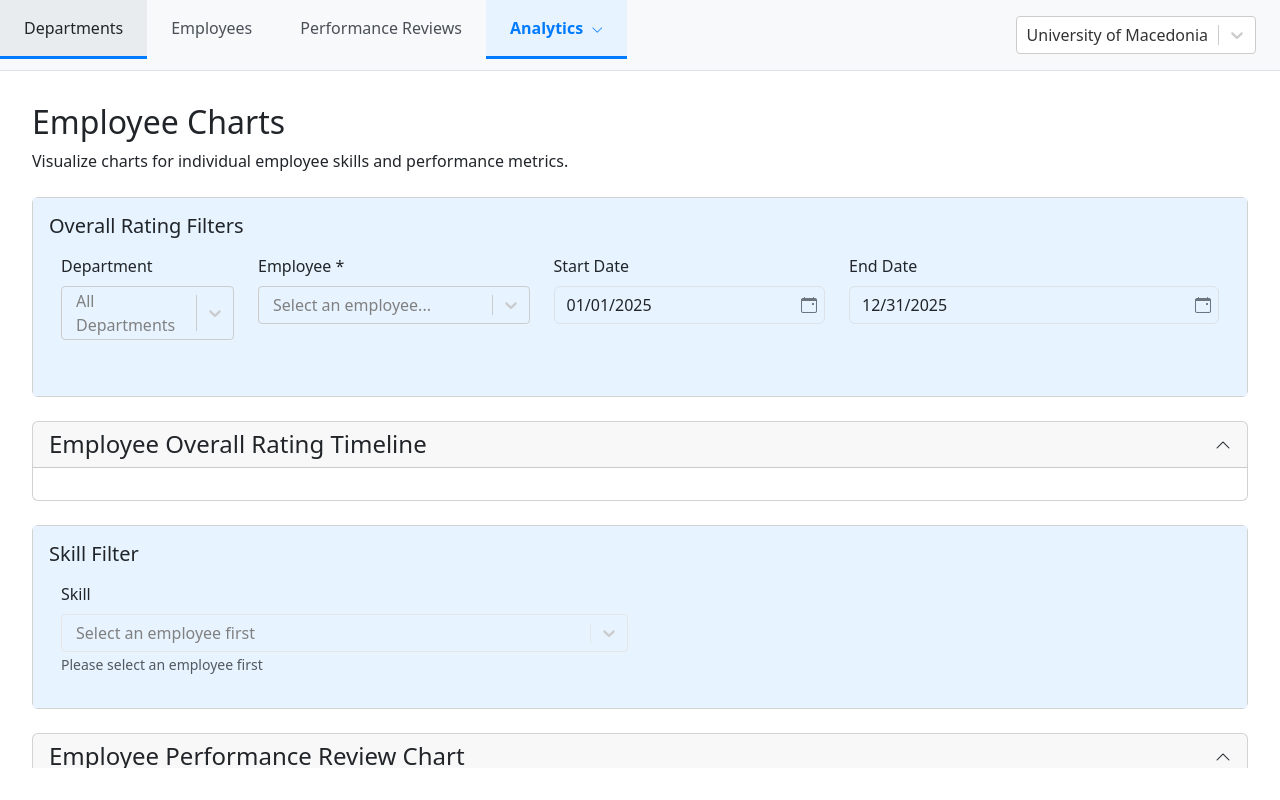
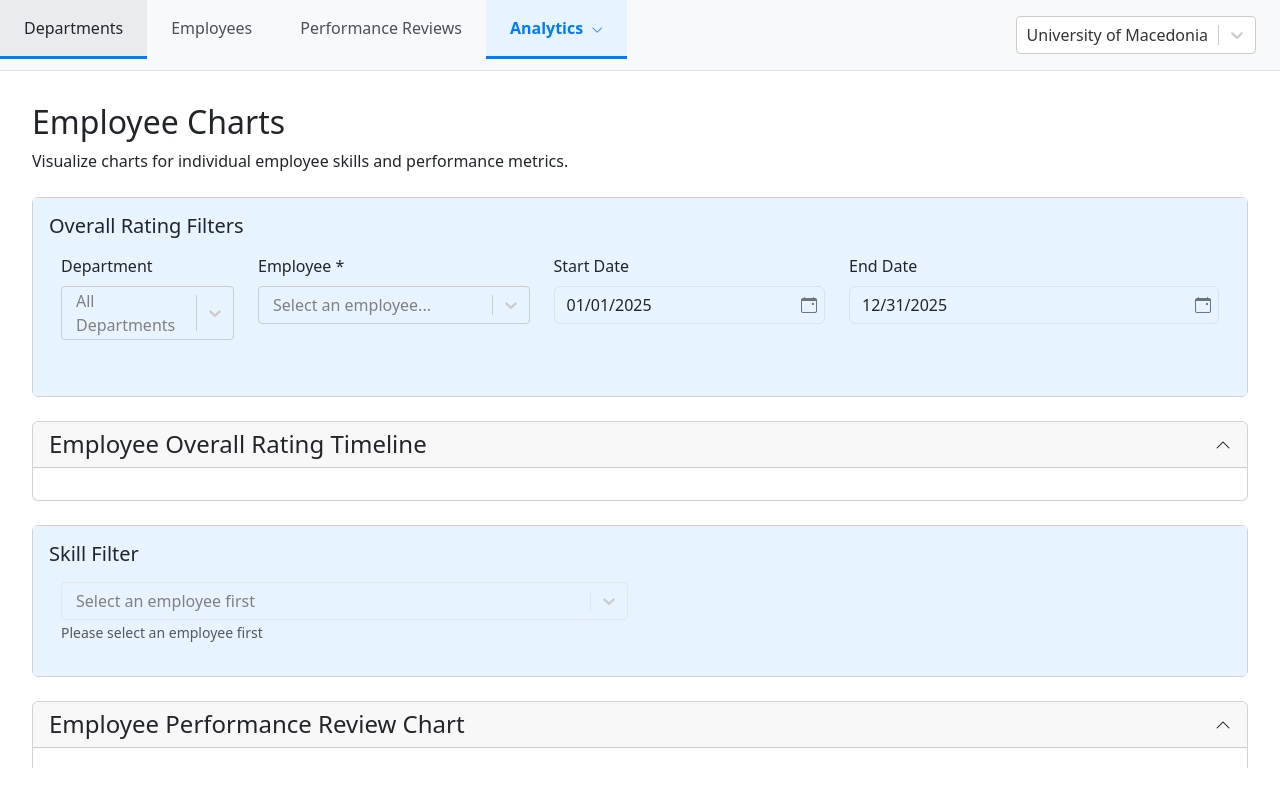
Before and after one commit to ar1st/employee-pulse-service, a React (Vite) app in the folder frontend/: page /analytics/employee in a window 1280 px wide. Built offline with nearby package versions, Linux system fonts and the light colour scheme; no server answers.

Commit message:
🌟 Remove label

```diff
--- a/frontend/src/components/charts/EmployeeSkillFilterComponent.jsx
+++ b/frontend/src/components/charts/EmployeeSkillFilterComponent.jsx
@@ -106,7 +106,6 @@ function EmployeeSkillFilterComponent() {
         <Row>
           <Col md={6}>
             <FormGroup>
-              <Label for="skillId">Skill</Label>
               <Select
                 inputId="skillId"
                 options={skillOptions}
--- a/frontend/src/components/charts/OrganizationSkillFilterComponent.jsx
+++ b/frontend/src/components/charts/OrganizationSkillFilterComponent.jsx
@@ -75,7 +75,6 @@ function OrganizationSkillFilterComponent() {
         <Row>
           <Col md={6}>
             <FormGroup>
-              <Label for="skillId">Skill</Label>
               <Select
                 inputId="skillId"
                 options={skillOptions}
```
